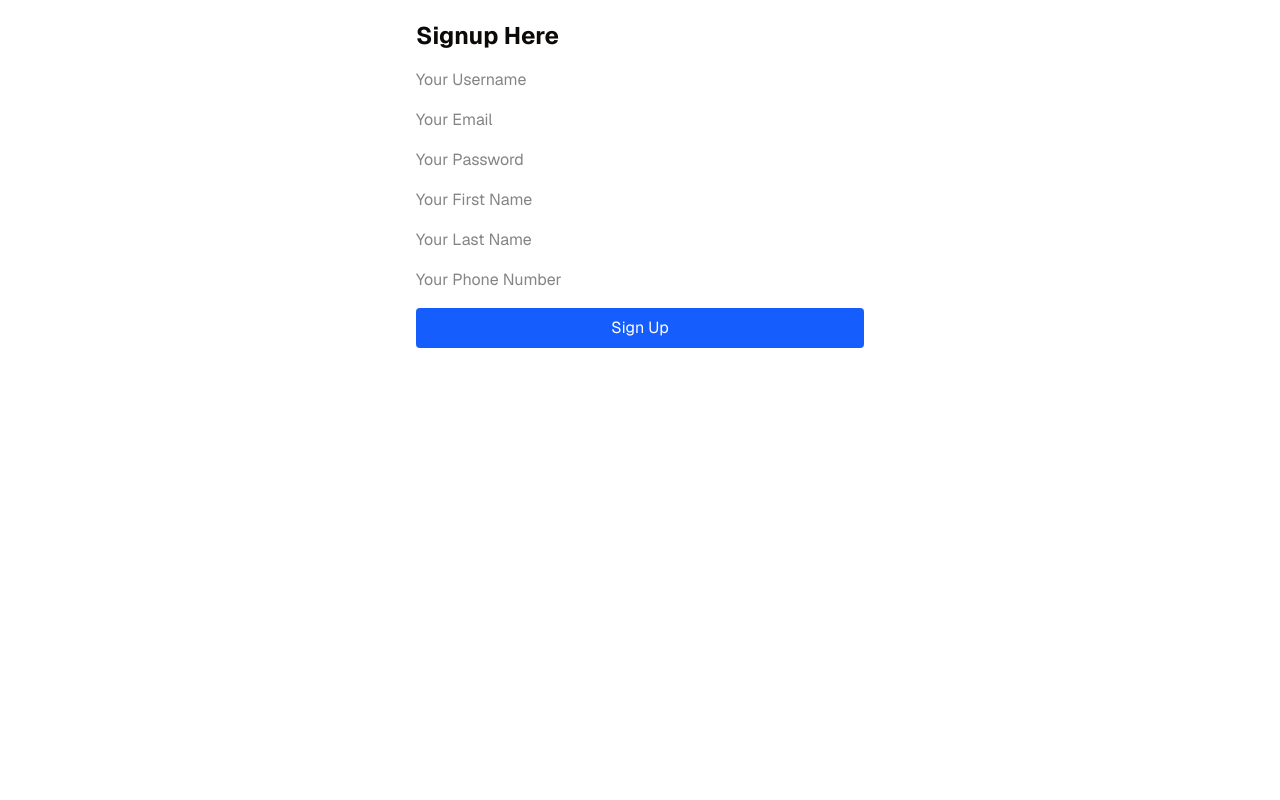
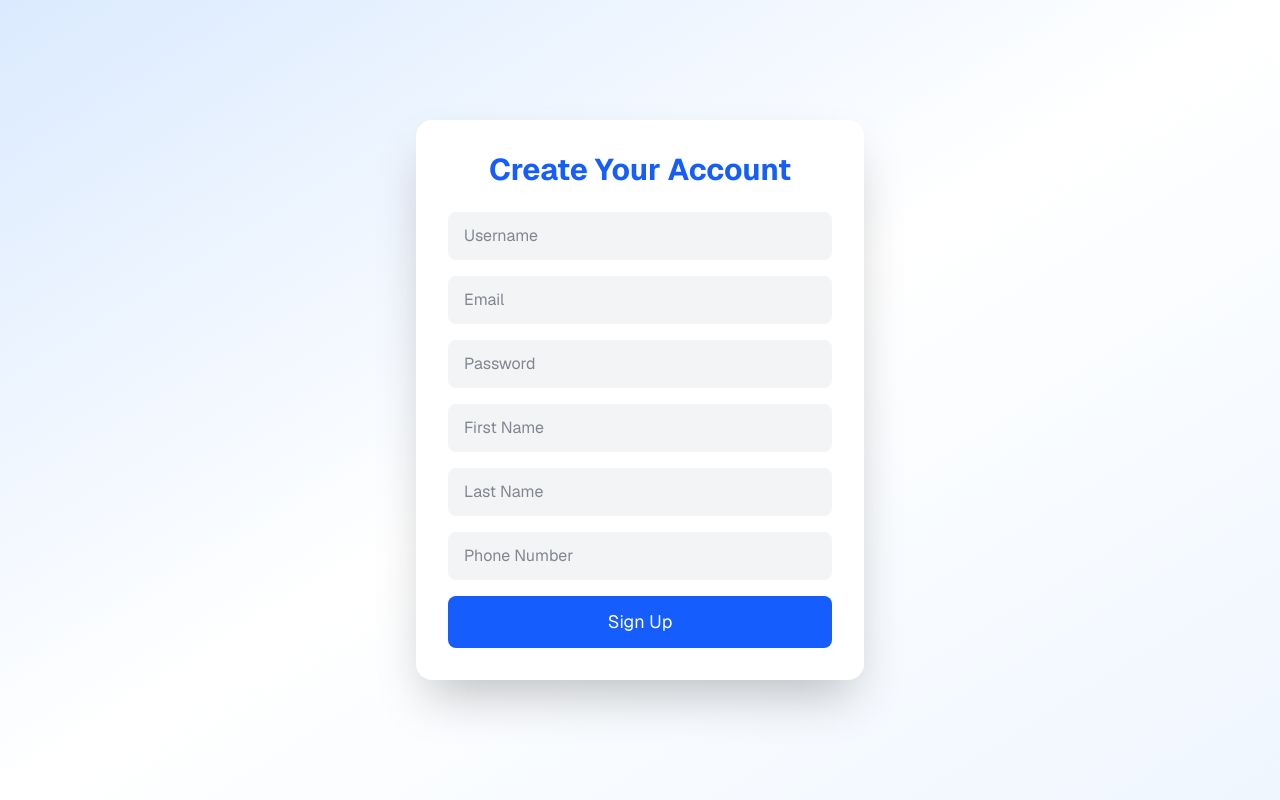
Before and after one commit to Sserano24/CrowdX2-frontend, a Next.js app: page /signup in a window 1280 px wide. Built offline with nearby package versions, Linux system fonts and the light colour scheme.

Commit message:
Update page.jsx

```diff
--- a/src/app/signup/page.jsx
+++ b/src/app/signup/page.jsx
@@ -1,84 +1,60 @@
 "use client";
 
-const SIGNUP_URL = "http://127.0.0.1:8001/api/accounts/signup"
+import { useState } from "react";
+import { motion } from "framer-motion";
+
+const SIGNUP_URL = "http://127.0.0.1:8001/api/accounts/signup";
 
 export default function Page() {
+  const [status, setStatus] = useState("");
+
   async function handleSubmit(event) {
-        event.preventDefault(); // Prevents default form submission
-        console.log(event, event.target);
+    event.preventDefault();
+    const formData = new FormData(event.target);
+    const objectFormForm = Object.fromEntries(formData);
+    const jsonData = JSON.stringify(objectFormForm);
 
-        const formData = new FormData(event.target)
-        const objectFormForm = Object.fromEntries(formData)
-        const jsonData = JSON.stringify(objectFormForm)
     const requestOptions = {
       method: "POST",
-            headers: {
+      headers: { "Content-Type": "application/json" },
+      body: jsonData,
+    };
 
-                "Content-Type": "application/json"
-            },
-            body: jsonData
-
+    try {
+      const response = await fetch(SIGNUP_URL, requestOptions);
+      const data = await response.json();
+      if (response.ok) {
+        setStatus("Account created successfully! ✅");
+      } else {
+        setStatus(data.detail || "Signup failed ❌");
       }
-        const response = await fetch(SIGNUP_URL,requestOptions)
-        const data = await response.json()
-        if (response.ok){
-            console.log("Account Created")
-            //auth.login()
-
-
+    } catch (err) {
+      setStatus("Network error. Please try again later. ⚠️");
     }
   }
+
   return (
-
-    <div className="h-[95vh]">
-  <div className="max-w-md mx-auto py-5">
-    <h1 className="text-2xl font-bold mb-4">Signup Here</h1>
-    <form onSubmit={handleSubmit} className="flex flex-col gap-4">
-      <input
-        type="text"
-        required
-        name="username"
-        placeholder="Your Username"
-      />
-      <input
-        type="email"
-        required
-        name="email"
-        placeholder="Your Email"
-      />
-      <input
-        type="password"
-        required
-        name="password"
-        placeholder="Your Password"
-      />
-      <input
-        type="text"
-        required
-        name="first_name"
-        placeholder="Your First Name"
-      />
-      <input
-        type="text"
-        required
-        name="last_name"
-        placeholder="Your Last Name"
-      />
-      <input
-        type="text"
-        required
-        name="phone_number"
-        placeholder="Your Phone Number"
-      />
-      <button
-        type="submit"
-        className="bg-blue-600 text-white py-2 px-4 rounded hover:bg-blue-700 transition"
+    <div className="min-h-screen bg-gradient-to-br from-blue-100 via-white to-blue-50 dark:from-gray-900 dark:via-black dark:to-gray-800 py-20 px-4 flex items-center justify-center">
+      <motion.div
+        initial={{ opacity: 0, y: 30 }}
+        animate={{ opacity: 1, y: 0 }}
+        transition={{ duration: 0.6 }}
+        className="w-full max-w-md p-8 bg-white dark:bg-gray-900 rounded-2xl shadow-2xl"
       >
+        <h1 className="text-3xl font-bold text-center text-blue-600 mb-6">Create Your Account</h1>
+        <form onSubmit={handleSubmit} className="space-y-4">
+          <input type="text" name="username" required placeholder="Username" className="w-full px-4 py-3 rounded-md bg-gray-100 dark:bg-gray-800 text-gray-900 dark:text-white focus:outline-none focus:ring-2 focus:ring-blue-600" />
+          <input type="email" name="email" required placeholder="Email" className="w-full px-4 py-3 rounded-md bg-gray-100 dark:bg-gray-800 text-gray-900 dark:text-white focus:outline-none focus:ring-2 focus:ring-blue-600" />
+          <input type="password" name="password" required placeholder="Password" className="w-full px-4 py-3 rounded-md bg-gray-100 dark:bg-gray-800 text-gray-900 dark:text-white focus:outline-none focus:ring-2 focus:ring-blue-600" />
+          <input type="text" name="first_name" required placeholder="First Name" className="w-full px-4 py-3 rounded-md bg-gray-100 dark:bg-gray-800 text-gray-900 dark:text-white focus:outline-none focus:ring-2 focus:ring-blue-600" />
+          <input type="text" name="last_name" required placeholder="Last Name" className="w-full px-4 py-3 rounded-md bg-gray-100 dark:bg-gray-800 text-gray-900 dark:text-white focus:outline-none focus:ring-2 focus:ring-blue-600" />
+          <input type="text" name="phone_number" required placeholder="Phone Number" className="w-full px-4 py-3 rounded-md bg-gray-100 dark:bg-gray-800 text-gray-900 dark:text-white focus:outline-none focus:ring-2 focus:ring-blue-600" />
+          <button type="submit" className="w-full py-3 bg-blue-600 text-white text-lg rounded-md hover:bg-blue-700 transition-all">
             Sign Up
           </button>
         </form>
+        {status && <p className="mt-4 text-center text-sm text-gray-600 dark:text-gray-300">{status}</p>}
+      </motion.div>
     </div>
-</div>
-
   );
 }
```
Lines whose indentation alone changed are shown as unchanged.
